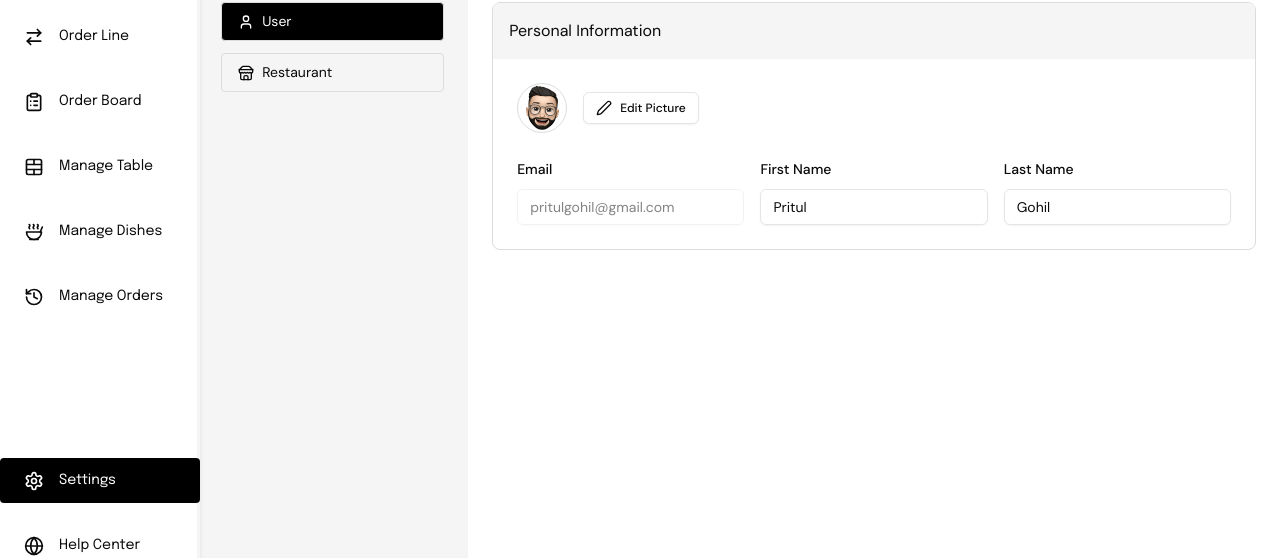
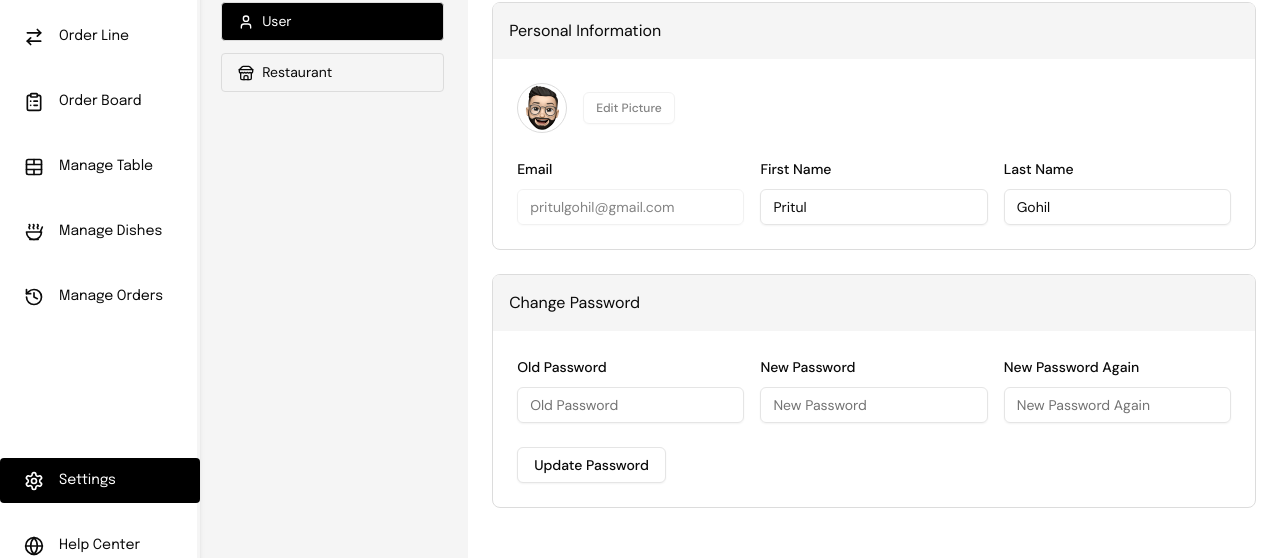
Before and after one commit to pritulgohil/restaurant-pos, a Next.js app: page /pos/settings/user in a window 1280 px wide. Shown: the part 141-699 px from the top of the page. Built offline with nearby package versions, Linux system fonts and the light colour scheme; no server answers; sample sign-in values are in the browser's storage.

Commit message:
user settings fronend complete

```diff
--- a/src/app/components/Pos/Settings/UserSettings/UserSettings.jsx
+++ b/src/app/components/Pos/Settings/UserSettings/UserSettings.jsx
@@ -1,8 +1,6 @@
 import React from "react";
 import styles from "./UserSettings.module.css";
-import { Separator } from "@/components/ui/separator";
 import { Button } from "@/components/ui/button";
-import { Pen } from "lucide-react";
 import { Input } from "@/components/ui/input";
 import { Label } from "@/components/ui/label";
 
@@ -16,12 +14,10 @@ const UserSettings = () => {
         <div className={styles.settingsContainer}>
           <div className={styles.settingsGroup}>
             <div className={styles.settingGroupTitle}>Personal Information</div>
-            {/* <Separator className="my-4" /> */}
             <div className={styles.settingsGroupFields}>
               <div className={styles.profileImage}>
                 <img src="/user-avatar/male.png" alt="" />
-                <Button variant="outline" size="sm">
-                  <Pen />
+                <Button variant="outline" size="sm" disabled>
                   Edit Picture
                 </Button>
               </div>
@@ -70,6 +66,53 @@ const UserSettings = () => {
               </div>
             </div>
           </div>
+          <div className={styles.settingsGroup}>
+            <div className={styles.settingGroupTitle}>Change Password</div>
+            <div className={styles.settingsGroupFields}>
+              <div className={styles.userDetails}>
+                <div className={styles.settingsField}>
+                  <div className={styles.fieldLabel}>
+                    <Label htmlFor="email">Old Password</Label>
+                  </div>
+                  <div className={styles.fieldValue}>
+                    <Input
+                      type="password"
+                      id="oldpassword"
+                      placeholder="Old Password"
+                    />
+                  </div>
+                </div>
+                <div className={styles.settingsField}>
+                  <div className={styles.fieldLabel}>
+                    <Label htmlFor="email">New Password</Label>
+                  </div>
+                  <div className={styles.fieldValue}>
+                    <Input
+                      type="password"
+                      id="newpassword"
+                      placeholder="New Password"
+                      className={styles.inputField}
+                    />
+                  </div>
+                </div>
+                <div className={styles.settingsField}>
+                  <div className={styles.fieldLabel}>
+                    <Label htmlFor="email">New Password Again</Label>
+                  </div>
+                  <div className={styles.fieldValue}>
+                    <Input
+                      type="password"
+                      id="newpasswordagain"
+                      placeholder="New Password Again"
+                    />
+                  </div>
+                </div>
+              </div>
+              <div className={styles.updatePasswordButton}>
+                <Button variant="outline">Update Password</Button>
+              </div>
+            </div>
+          </div>
         </div>
       </div>
     </>
```
